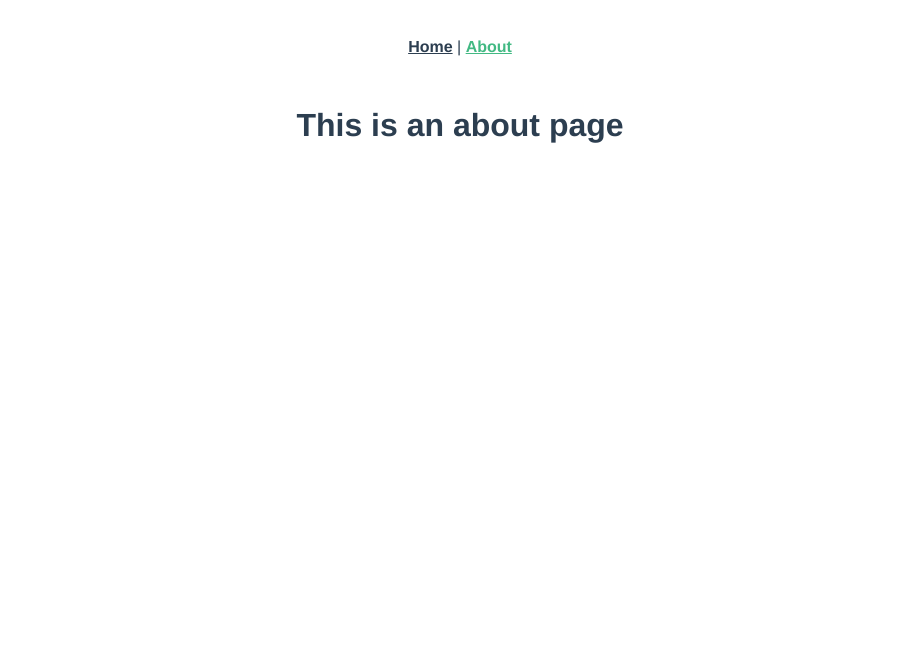
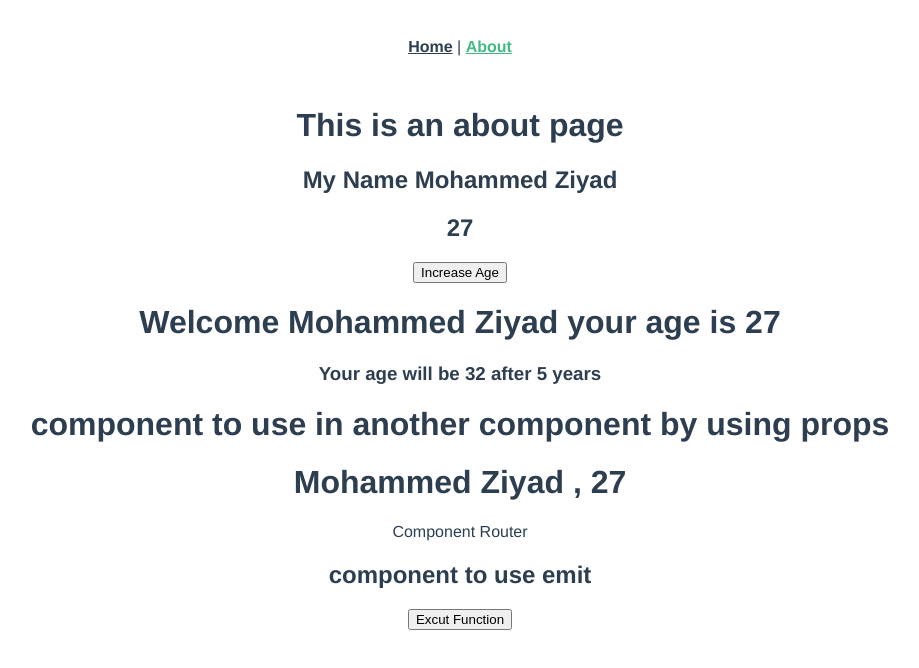
Before and after one commit to Mohammed-Ziyad/composition-api, a Vue app: page /#/about in a window 1280 px wide. Shown: the top 668 px of the page, without its empty margins (180-1099 px from the left). Built offline with nearby package versions, Linux system fonts and the light colour scheme.

Commit message:
Add all project files

```diff
--- /dev/null
+++ b/src/components/EmitComponent.vue
@@ -0,0 +1,11 @@
+<template>
+  <div class="emit">
+    <h2>component to use emit</h2>
+    <button @click="emits('handelClick')">Excut Function</button>
+  </div>
+</template>
+<script setup>
+import { defineEmits } from "vue";
+
+const emits = defineEmits(["handelClick"]);
+</script>
--- /dev/null
+++ b/src/components/NewComponent.vue
@@ -0,0 +1,19 @@
+<template>
+  <div class="hello">
+    <h1>component to use in another component by using props</h1>
+    <h1>{{ props.userName }} , {{ props.userAge }}</h1>
+  </div>
+</template>
+<script setup>
+import { defineProps } from "vue";
+const props = defineProps({
+  userName: {
+    type: String,
+    required: true,
+  },
+  userAge: {
+    type: Number,
+    required: true,
+  },
+});
+</script>
--- /dev/null
+++ b/src/components/RouterComponent.vue
@@ -0,0 +1,10 @@
+<template>
+  <div class="hello">Component Router</div>
+</template>
+<script setup>
+import { useRouter, useRoute } from "vue-router";
+const router = useRouter();
+console.log("Router", router);
+const route = useRoute();
+console.log("Route ", route);
+</script>
--- a/src/router/index.js
+++ b/src/router/index.js
@@ -15,6 +15,7 @@ const routes = [
     // which is lazy-loaded when the route is visited.
     component: () =>
       import(/* webpackChunkName: "about" */ "../views/AboutView.vue"),
+    mate: { title: "about" },
   },
 ];
 
--- a/src/views/AboutView.vue
+++ b/src/views/AboutView.vue
@@ -1,5 +1,38 @@
 <template>
   <div class="about">
     <h1>This is an about page</h1>
+    <h2>My Name {{ firstName }} {{ lastname }}</h2>
+    <h2>{{ age }}</h2>
+    <button @click="sayHello">Increase Age</button>
+    <h1>{{ welcomUser }}</h1>
+    <h3 ref="welcEl">{{ afterYears }}</h3>
+    <newComponent :userName="name" :userAge="age" />
+    <routercomponent />
+    <emitComponent @handel-click="excuteFunction" />
   </div>
 </template>
+<script setup>
+import { ref, computed } from "vue";
+import newComponent from "../components/NewComponent";
+import routercomponent from "../components/RouterComponent";
+import emitComponent from "../components/EmitComponent";
+const firstName = ref("Mohammed");
+const lastname = ref("Ziyad");
+const age = ref(27);
+const name = ref("Mohammed Ziyad");
+function sayHello() {
+  age.value++;
+}
+const welcEl = ref(null);
+const welcomUser = computed(
+  () => `Welcome ${name.value} your age is ${age.value}`
+);
+const afterYears = computed(
+  () => `Your age will be ${age.value + 5} after 5 years`
+);
+
+//emits
+const excuteFunction = () => {
+  console.log("Excute Function");
+};
+</script>
```
